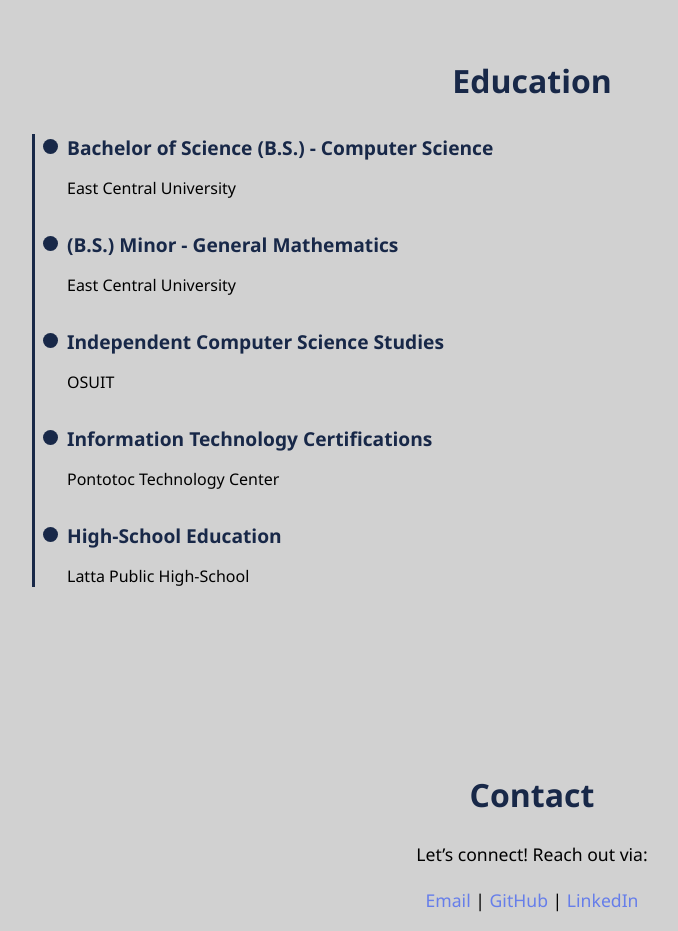
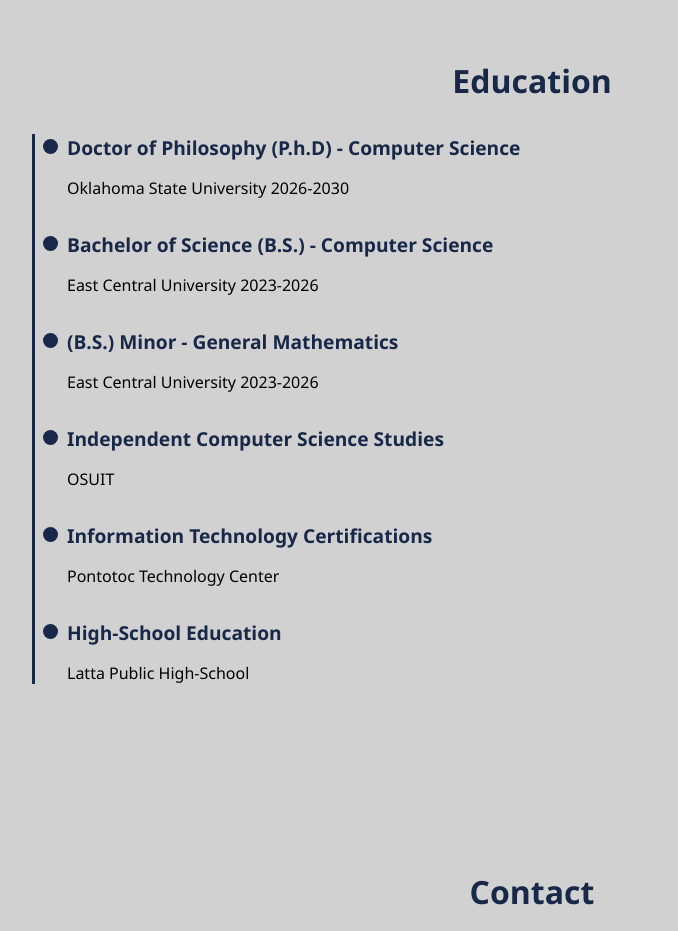
Before and after one commit to Siman73000/React-Portfolio, a React (Vite) app in the folder port/: page / in a window 1280 px wide. Shown: the part 1960-2891 px from the top of the page, without its empty margins (108-786 px from the left). Built offline with nearby package versions, Linux system fonts and the light colour scheme.

Commit message:
added more education

```diff
--- a/port/App.jsx
+++ b/port/App.jsx
@@ -45,12 +45,16 @@
 
   const [education] = useState([
     {
+      title: "Doctor of Philosophy (P.h.D) - Computer Science",
+      description: "Oklahoma State University 2026-2030",
+    },
+    {
       title: "Bachelor of Science (B.S.) - Computer Science",
-      description: "East Central University",
+      description: "East Central University 2023-2026",
     },
     {
       title: "(B.S.) Minor - General Mathematics",
-      description: "East Central University",
+      description: "East Central University 2023-2026",
     },
     {
       title: "Independent Computer Science Studies",
```
